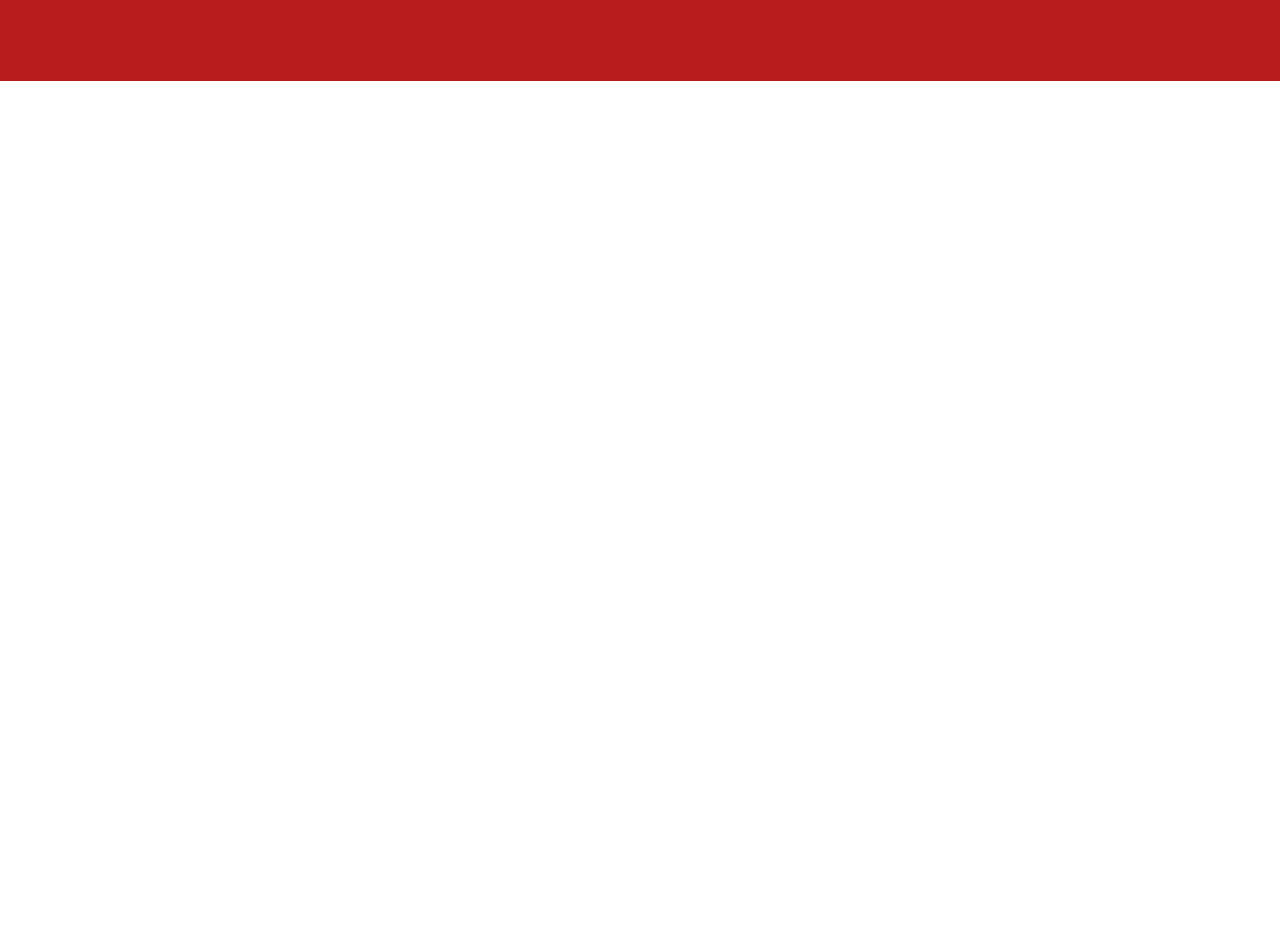
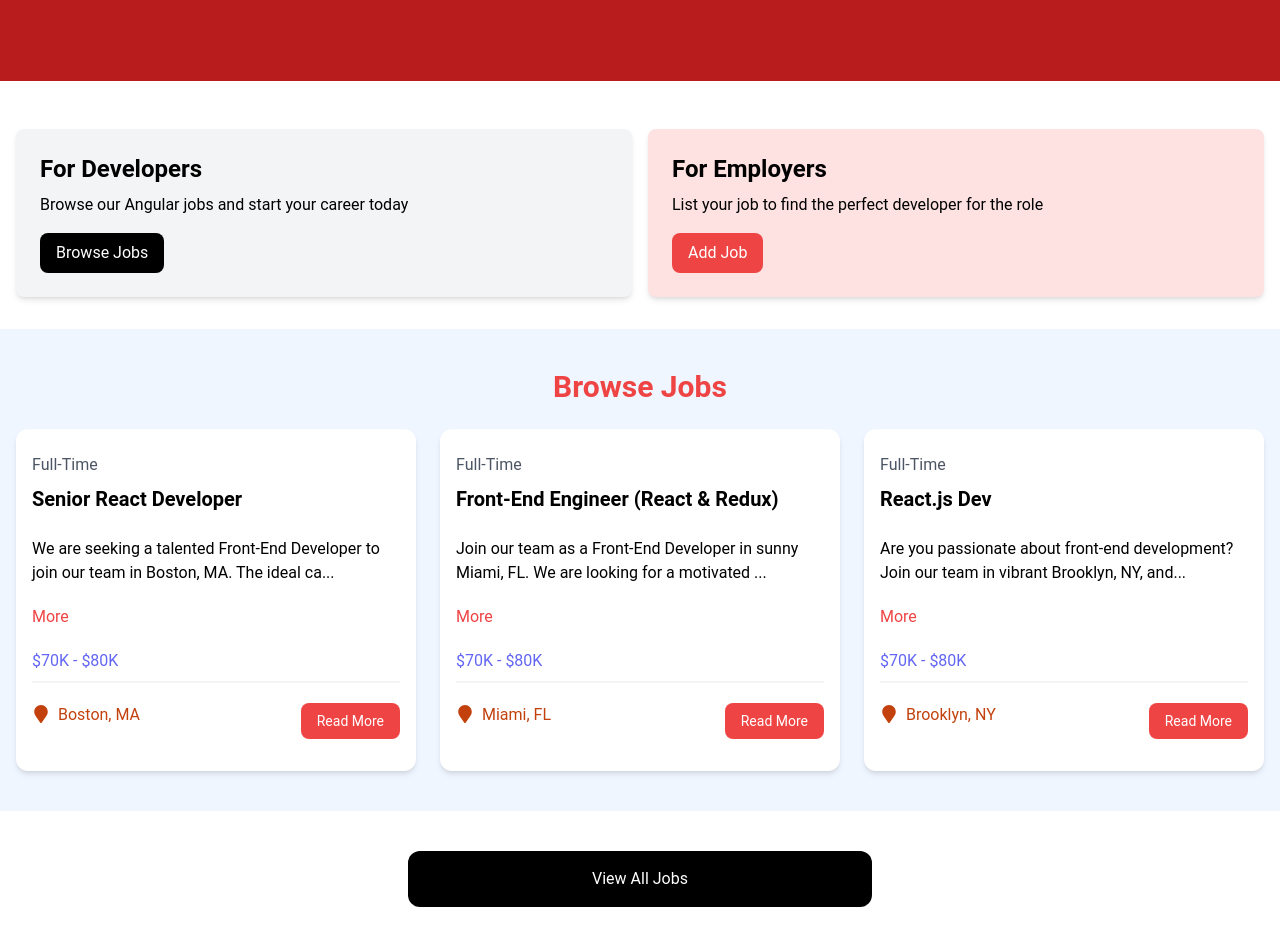
Before and after one commit to MikiChristian07/Angular-jobs, a React (Vite) app: page / in a window 1280 px wide. Shown: the part 280-1226 px from the top of the page. Before the commit the page ends 881 px from the top, so only its background shows below. Built offline with nearby package versions, Linux system fonts and the light colour scheme.

Commit message:
Finishing Homepage Components and routing

```diff
--- a/src/pages/HomePage.jsx
+++ b/src/pages/HomePage.jsx
@@ -1,10 +1,16 @@
 // import React from 'react'
 import Hero from '../components/Hero';
+import HomeCards from '../components/HomeCards';
+import JobListings from '../components/JobListings';
+import ViewAllJobs from '../components/ViewAllJobs';
 
 const HomePage = () => {
   return (
     <>
       <Hero />
+      <HomeCards />
+      <JobListings />
+      <ViewAllJobs />
     </>
   )
 }
--- /dev/null
+++ b/src/pages/JobsPage.jsx
@@ -0,0 +1,9 @@
+// import React from 'react'
+
+const Jobspage = () => {
+  return (
+    <div>Jobspage</div>
+  )
+}
+
+export default Jobspage
```
